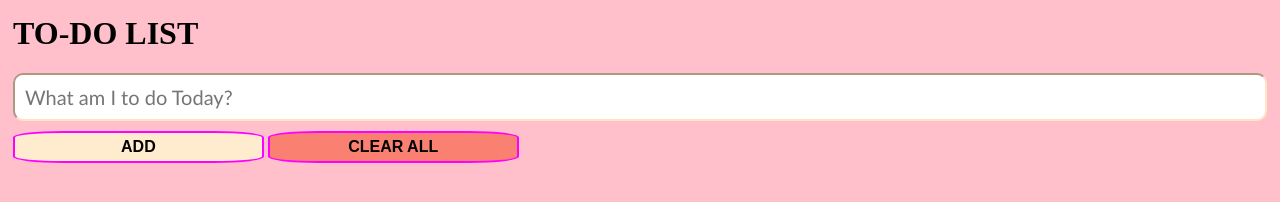
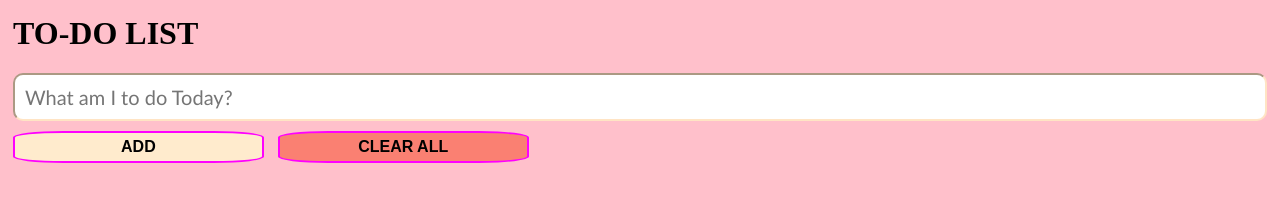
Before and after one commit to prudywn/ToDoListExtension, a browser extension: page index.html in a window 1280 px wide. Drawn offline with Linux system fonts and the light colour scheme.

Commit message:
Update style.css

```diff
--- a/style.css
+++ b/style.css
@@ -4,7 +4,7 @@ html{
 }
 
 body{
-   height: 200px;
+   height: 150px;
    min-width: 600px;
    padding: 5px;
    background-color: pink;
@@ -37,6 +37,7 @@ button{
 #add-el, #delete-el{
     font-size: 16px;
     font-weight: bold;
+    margin-right: 10px;
 }
 
 #delete-el{
```
